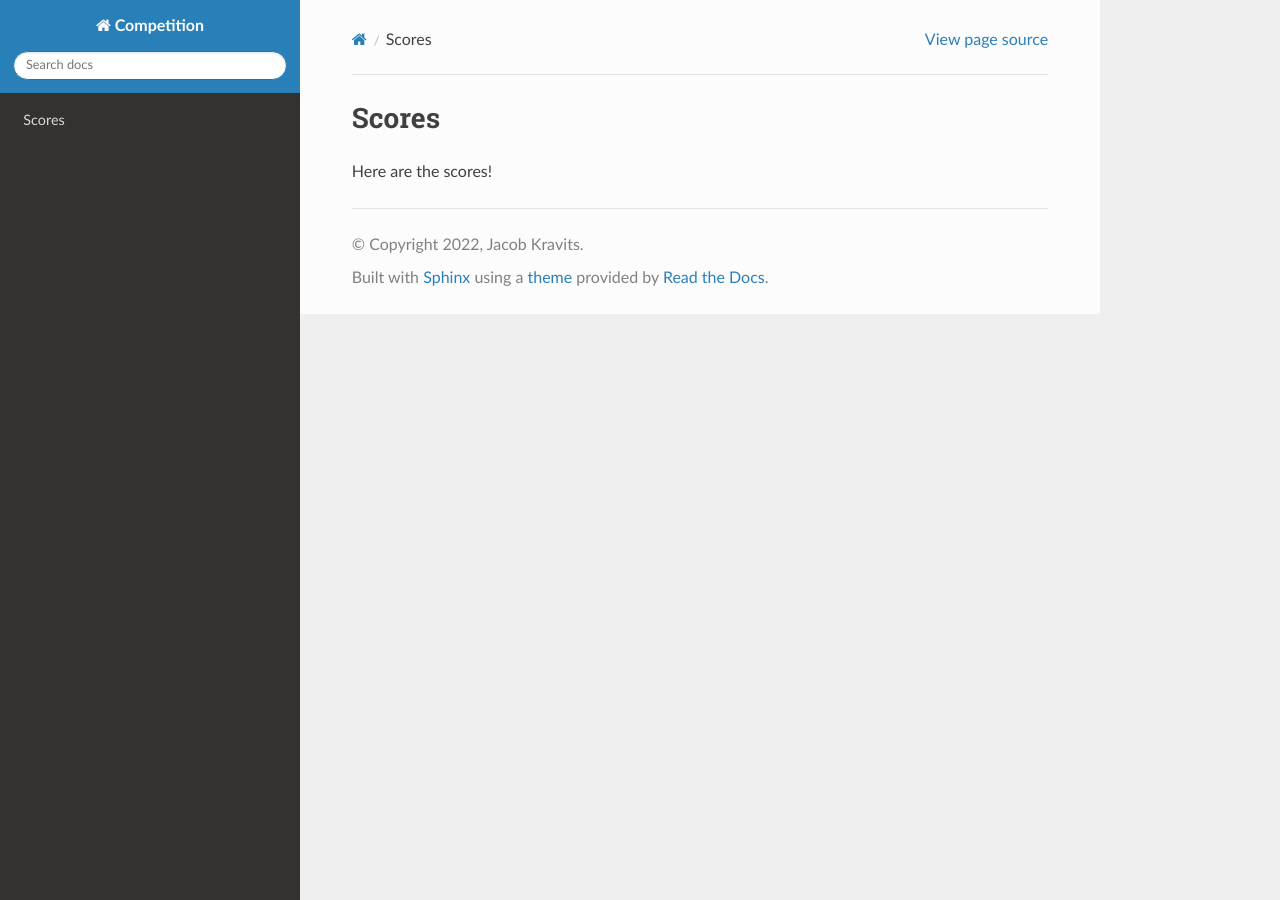
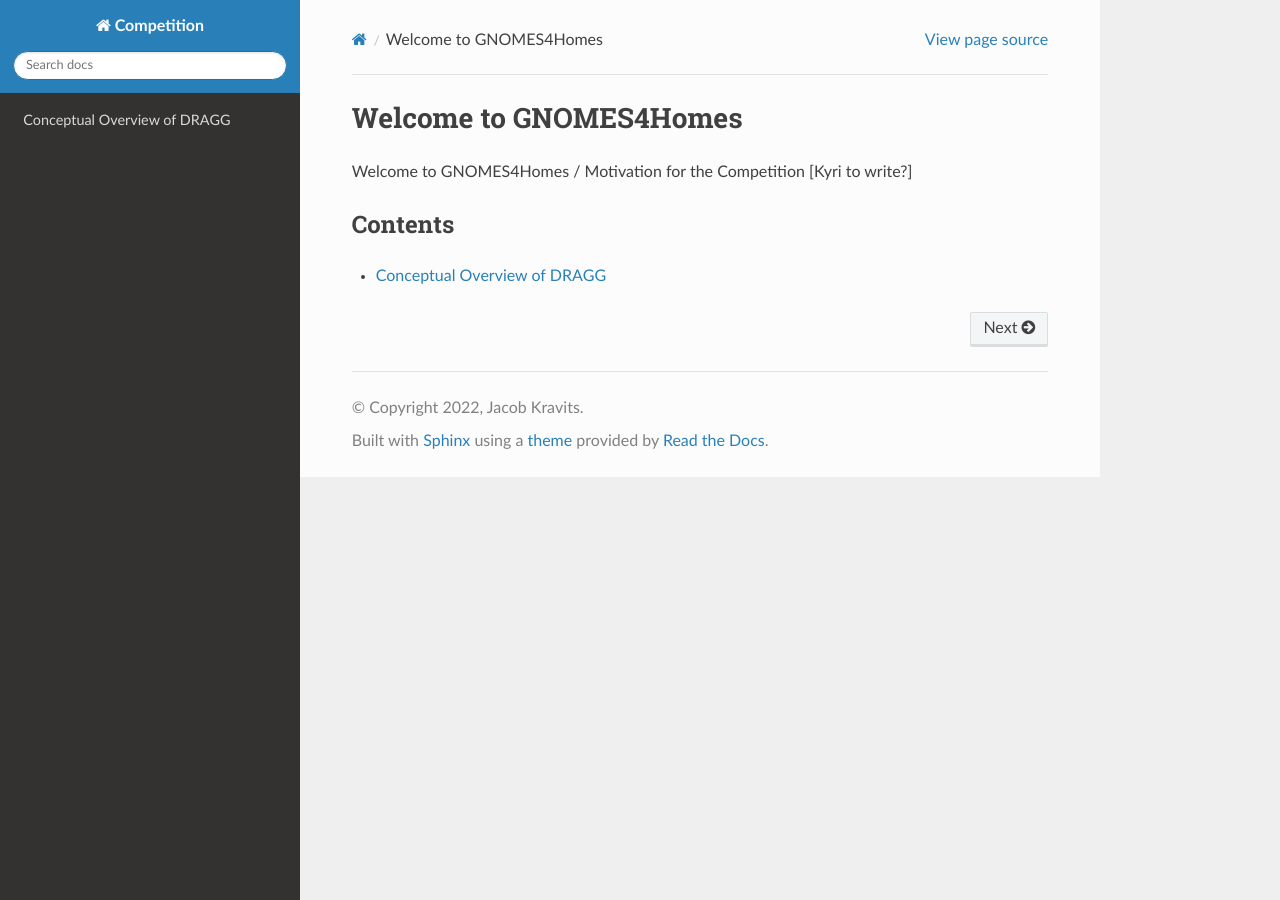
Before and after one commit to CUgriffinlab/gnomes-submission, a Sphinx documentation site: the page built from docs/source/index.rst, in a window 1280 px wide. Built offline with Sphinx 7.4.7 and the Read the Docs theme 2.0.0, drawn with Linux system fonts in a browser that asks for light colours; some of the changed lines change nothing that is shown.

Commit message:
Simple port of text

```diff
--- a/docs/source/index.rst
+++ b/docs/source/index.rst
@@ -1,4 +1,15 @@
-Scores
-======
+Welcome to GNOMES4Homes
+=======================
 
-Here are the scores!
+Welcome to GNOMES4Homes / Motivation for the Competition
+[Kyri to write?]
+
+
+
+Contents
+--------
+
+.. toctree::
+   :maxdepth: 1
+
+   overview
--- /dev/null
+++ b/docs/source/overview.rst
@@ -0,0 +1,67 @@
+Conceptual Overview of DRAGG
+============================
+
+The GNOMES competition is built on the Distributed Resource AGGregator (DRAGG) simulation engine. DRAGG combines common household resources such as electric HVAC equipment (e.g. heat pumps), electric resistance water heaters, electric vehicles, photovoltaic (“PV”) generation, and home batteries to determine the aggregate load profile for a community of homes. For GNOMES you will only be responsible for the HVAC, water heater, and electric vehicle.
+
+At each timestep environmental conditions such as outdoor air temperature (OAT), solar irradiance (GHI), and uncontrollable hot water use will impact the indoor air temperature and hot water tank temperature. Additionally the electric vehicle will be used throughout the day. Just as in a physical house, the virtual representation in DRAGG controls each of these resources to ensure the house is comfortable to the greatest degree possible: the HVAC will kick on when the house is too warm, and the water heater will turn on if the hot water goes cold.
+
+However, as described in “Welcome to GNOMES4Homes” some times of day are more convenient for running these appliances than others.
+
+You can control your home's resources and get rewarded by the GNOMES utility for doing so! You may control your appliances in the following ways:
+
+1.	The HVAC setpoints may be changed throughout the day. Please note that your HVAC is not guaranteed to respond to the change in setpoint because the temperature “floats” -- HVAC controls operate with a deadband to reduce the number of times the HVAC turns on and off. (“Cycling” behavior where the equipment turns on and off frequently can damage motors.) This is also why there is a minimum time duration for all your inputs. To ensure control of your HVAC that is reasonable, your setpoints will only be allowed to be between X and Y.
+2.	The water heater may be cycled on/off with direct control. Because electric resistance water heaters operate by running electric current through a conductor there is little risk to physical damage by cycling the water heater. To ensure safety your hot water must maintain a minimum temperature of X (to kill bacteria) and a maximum temperature of Y (to avoid scalding occupants).
+3.	The electric vehicle charge is directly controllable at times when the electric vehicle is parked at home and not about to leave. The electric storage provided by the vehicle can offset some of the demand throughout the day to reduce peak loads.
+
+Tutorial of Submission
+4.	Getting Started
+Download the submission template from the competition repository. It is important to set up the folder as a git repository, so follow these steps closely if you are unfamiliar with git.
+1.	If you do not have a GitHub account, create one now. (https://github.com)
+2.	If you do not have it already, download git (https://git-scm.com/downloads)
+3.	From here “fork” the competition repository, located at https://github.com/CUgriffinlab/dragg-comp-submission. This will create a copy of the repository at https://github.com/YOUR-USERNAME/dragg-comp-submission.
+
+.. image:: _static/screenshot.png
+
+4.	Copy the repository from GitHub to your computer using git clone:
+$ git clone https://github.com/YOUR-USERNAME/dragg-comp-submission.
+	This will create a folder called dragg-comp-submission with all the files in the dragg-comp-submission repository
+5.	Edit the submission file as described below and then commit/push them to your GitHub repository:
+$ git commit submission/submission.py	-m “Custom message about improvement”
+$ git push
+
+6.	Creating your submission
+For a complete submission you should customize the reward function to evaluate performance and the predict function to determine the action to take.
+
+While the GNOMES competition will provide holistic feedback on your performance, the reward function can be useful to provide step-by-step feedback on performance. This is similar to how the machine learning algorithm “Reinforcement Learning” works: certain observations and actions can be categorized as “good” or “bad” via the reward observed and you can build intuition without exact knowledge.
+
+The predict function is more directly related to the performance of the agent and provides the action to be performed at the next timestep. You are predicting the best action(s) to take. The output in three parts describes the action for:
+
+1.	The HVAC setpoint
+2.	The water heater on/off status
+3.	The electric vehicle charge command
+
+Once you change the submission/submission.py file no further changes need to be made. To be clear: you should only change the contents of submission.py; submission.py is the only file you are allowed to change and it is the only change that will be applicable to the competition performance.
+
+4.	Testing your submission (locally)
+To test your agent you can run the same simulation setup as the official competition on sandbox data. In real life you won’t be able to test performance on the real (future) weather data before deployment, you only have data from the past. Therefore the data we use to officially score you will be “new”, never seen before weather data (but with the same location and weather trends).
+
+The steps to ensure the submission file is valid (i.e. no changes have been made that will break the submission):
+
+1.	Clone the repository using $ git clone https://github.com/CUgriffinlab/dragg-comp-submission.git
+2.	Change to the current working directory using $ cd dragg-comp-submission
+3.	Install an editable version of your submission $ pip install --editable .
+4.	Change into testing directory $ cd testing
+5.	Run the tests $ python test_submission.py
+
+The steps for self-evaluation are as follows:
+
+5.	Download Docker (https://www.docker.com) which is a free software that allow you to replicate our setup easily. Docker will perform downloads and run the Python files in the order you need, without additional input.
+6.	Install Docker as directed. The downloaded file (*.exe, *.mkg) should guide you.
+7.	Check Docker is properly installed: go to your terminal or PowerShell and enter $ docker --version
+8.	Change to the current working directory using $ cd dragg-comp-submission/sandbox
+9.	Build the simulation using $ docker-compose build
+10.	Run the simulation using $ docker-compose up --abort-on-container-exit
+
+11.	Submitting and receiving official feedback
+
+Your submission file must be updated and pushed to your repository in order to get official feedback. The official repository for the GNOMES competition will automatically evaluate all players’ submissions at 5AM Mountain Standard Time, if and only if their GitHub repositories are updated.
```
Also changed, not shown: docs/source/_static/screenshot.png (added).
